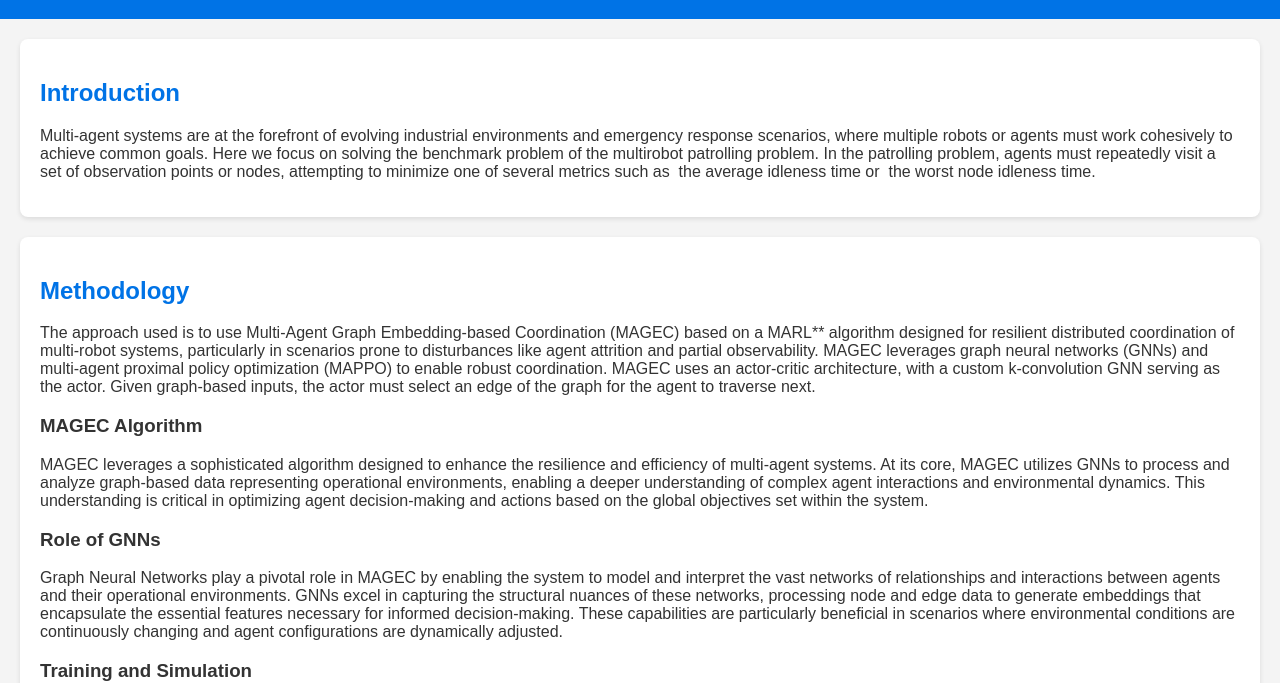
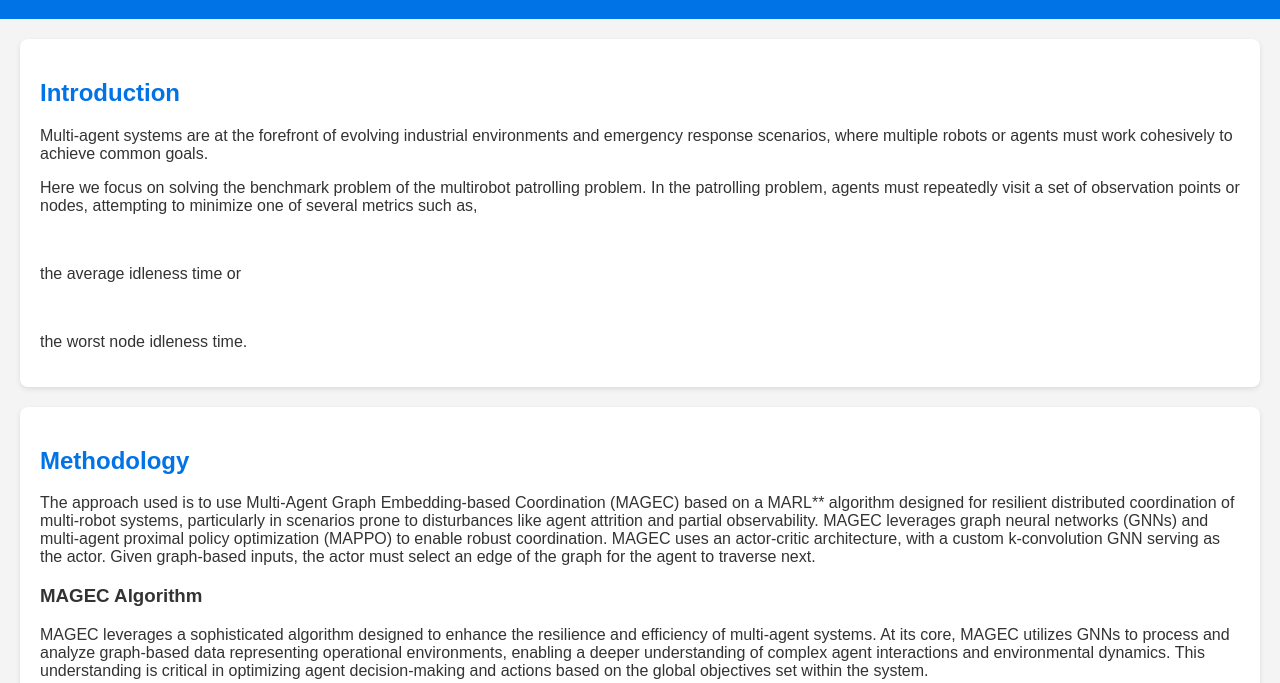
Before and after one commit to SYED-ABRARUDDIN/CMSC818B_M_proj, a plain HTML site: page index.html in a window 1280 px wide. Shown: the part 126-809 px from the top of the page. Drawn offline with Linux system fonts and the light colour scheme.

Commit message:
Update index.html

```diff
--- a/index.html
+++ b/index.html
@@ -14,15 +14,12 @@
     <section id="introduction">
         <h2>Introduction</h2>
         <p>
-            Multi-agent systems are at the forefront of evolving industrial environments and emergency response scenarios, where multiple robots or agents must work cohesively to achieve common goals.
-
-Here we focus on solving the benchmark problem of the multirobot patrolling problem. In the patrolling problem, agents must repeatedly visit a set of observation points or nodes, attempting to minimize one of several metrics such as
-            <math>
-              \zeta = \frac{1}{m} \sum_{v \in V} \zeta(v) </math>
-            the average idleness time or <math> \zeta_{max} = \max_{v \in V} \zeta(v)
-            </math>
-            the worst node idleness time.
-
+            Multi-agent systems are at the forefront of evolving industrial environments and emergency response scenarios, where multiple robots or agents must work cohesively to achieve common goals.</p>
+        <p>Here we focus on solving the benchmark problem of the multirobot patrolling problem. In the patrolling problem, agents must repeatedly visit a set of observation points or nodes, attempting to minimize one of several metrics such as,</p>
+         <p><math>\zeta = \frac{1}{m} \sum_{v \in V} \zeta(v) </math> </p>
+           <p>the average idleness time or </p>
+        <p><math> \zeta_{max} = \max_{v \in V} \zeta(v) </math>
+           <p>the worst node idleness time.
         </p>
  </section>
     <section id="methodology">
```
